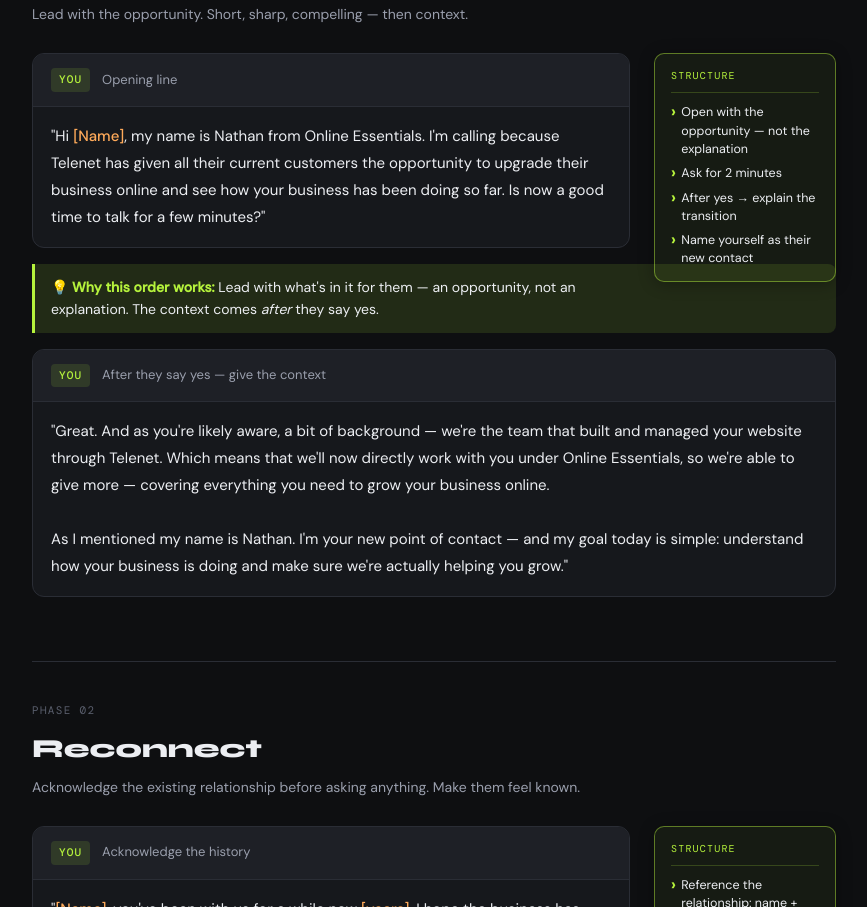
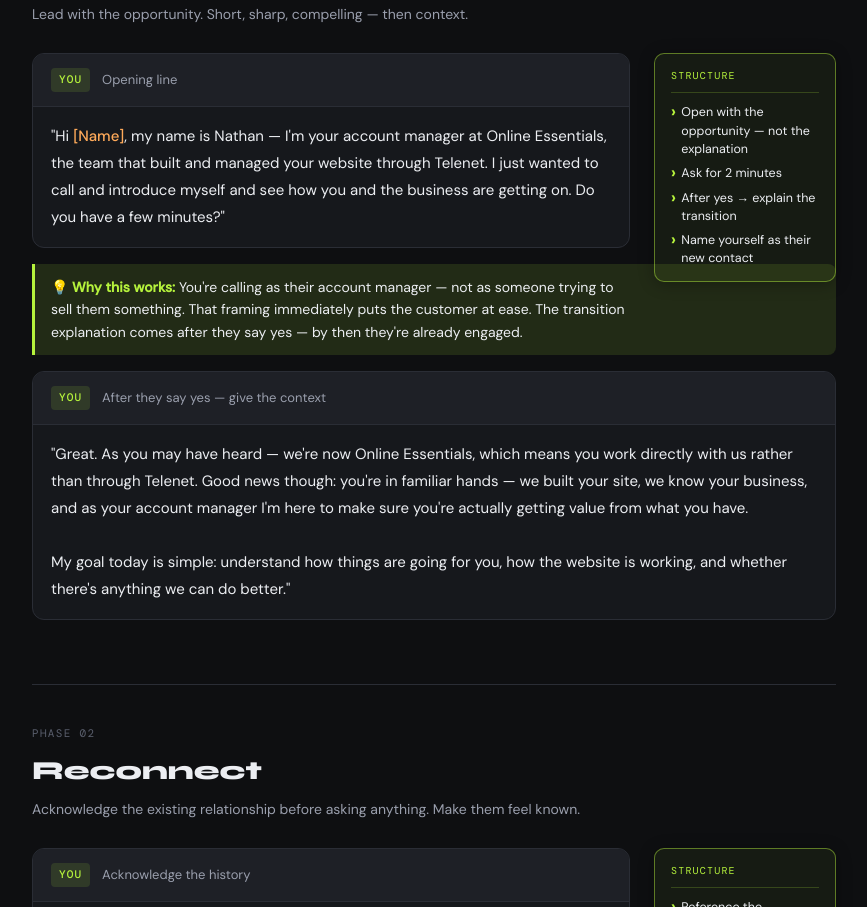
Before and after one commit to nathanvaevindev/spotzer-script, a plain HTML site: page index.html in a window 1280 px wide. Shown: the part 1434-2341 px from the top of the page, without its empty margins (256-1123 px from the left). Drawn offline with nearby package versions, Linux system fonts and the light colour scheme.

Commit message:
sales generator

```diff
--- a/index.html
+++ b/index.html
@@ -301,12 +301,12 @@
   </div>
   <div class="script-block">
     <div class="script-header"><span class="script-role role-you">You</span><span style="font-size:13px;color:var(--text-mid)" data-nl="Openingszin">Opening line</span></div>
-    <div class="script-body" data-nl="&ldquo;Goedemiddag <span class='ph'>[Naam]</span>, u spreekt met Nathan van Online Essentials. Ik bel u omdat Telenet al hun huidige klanten de kans heeft gegeven om hun online aanwezigheid te versterken en te kijken hoe het digitaal met uw bedrijf gaat. Heeft u even een paar minuten voor een kort gesprek?&rdquo;">"Hi <span class="ph">[Name]</span>, my name is Nathan from Online Essentials. I'm calling because Telenet has given all their current customers the opportunity to upgrade their business online and see how your business has been doing so far. Is now a good time to talk for a few minutes?"</div>
+    <div class="script-body" data-nl="&ldquo;Goedemiddag <span class='ph'>[Naam]</span>, u spreekt met Nathan — ik ben uw accountmanager bij Online Essentials, het team dat via Telenet uw website heeft gebouwd en beheerd. Ik belde gewoon even om mezelf voor te stellen en te vragen hoe het met u en uw bedrijf gaat. Heeft u even een paar minuten?&rdquo;">"Hi <span class="ph">[Name]</span>, my name is Nathan — I'm your account manager at Online Essentials, the team that built and managed your website through Telenet. I just wanted to call and introduce myself and see how you and the business are getting on. Do you have a few minutes?"</div>
   </div>
-  <div class="insight" data-nl="<strong>💡 Waarom deze volgorde werkt:</strong> Begin met wat het hen oplevert — een kans, geen uitleg. De context komt <em>nadat</em> ze ja zeggen."><strong>💡 Why this order works:</strong> Lead with what's in it for them — an opportunity, not an explanation. The context comes <em>after</em> they say yes.</div>
+  <div class="insight" data-nl="<strong>💡 Waarom dit werkt:</strong> U belt als hun accountmanager — niet als iemand die iets wil verkopen. Die toonzetting maakt de klant meteen comfortabeler. De overgangsuitleg komt pas nadat ze ja zeggen — dan zijn ze al betrokken."><strong>💡 Why this works:</strong> You're calling as their account manager — not as someone trying to sell them something. That framing immediately puts the customer at ease. The transition explanation comes after they say yes — by then they're already engaged.</div>
   <div class="script-block">
     <div class="script-header"><span class="script-role role-you">You</span><span style="font-size:13px;color:var(--text-mid)" data-nl="Nadat ze ja zeggen — geef de context">After they say yes — give the context</span></div>
-    <div class="script-body" data-nl="&ldquo;Prima. En zoals u wellicht al weet — wij zijn het team dat via Telenet uw website heeft gebouwd en beheerd. Dat betekent dat we nu rechtstreeks met u samenwerken via Online Essentials, waardoor we meer kunnen bieden — alles wat u nodig heeft om online te groeien.<br><br>Mijn naam is Nathan. Ik ben uw nieuwe contactpersoon — en mijn doel vandaag is simpel: begrijpen hoe het met uw bedrijf gaat en zorgen dat we u ook echt helpen groeien.&rdquo;">"Great. And as you're likely aware, a bit of background — we're the team that built and managed your website through Telenet. Which means that we'll now directly work with you under Online Essentials, so we're able to give more — covering everything you need to grow your business online.<br><br>As I mentioned my name is Nathan. I'm your new point of contact — and my goal today is simple: understand how your business is doing and make sure we're actually helping you grow."</div>
+    <div class="script-body" data-nl="&ldquo;Fijn. Zoals u wellicht heeft gehoord — wij zijn nu Online Essentials, wat betekent dat u rechtstreeks met ons werkt in plaats van via Telenet. Goed nieuws: u bent in goede handen — we hebben uw site gebouwd, we kennen uw bedrijf, en als uw accountmanager ben ik hier om ervoor te zorgen dat u ook echt waar voor uw geld krijgt.<br><br>Mijn doel vandaag is simpel: begrijpen hoe het met u gaat, hoe de website voor u werkt, en of er iets is dat we beter kunnen doen.&rdquo;">"Great. As you may have heard — we're now Online Essentials, which means you work directly with us rather than through Telenet. Good news though: you're in familiar hands — we built your site, we know your business, and as your account manager I'm here to make sure you're actually getting value from what you have.<br><br>My goal today is simple: understand how things are going for you, how the website is working, and whether there's anything we can do better."</div>
   </div>
 </section>
 <hr class="divider">
```
